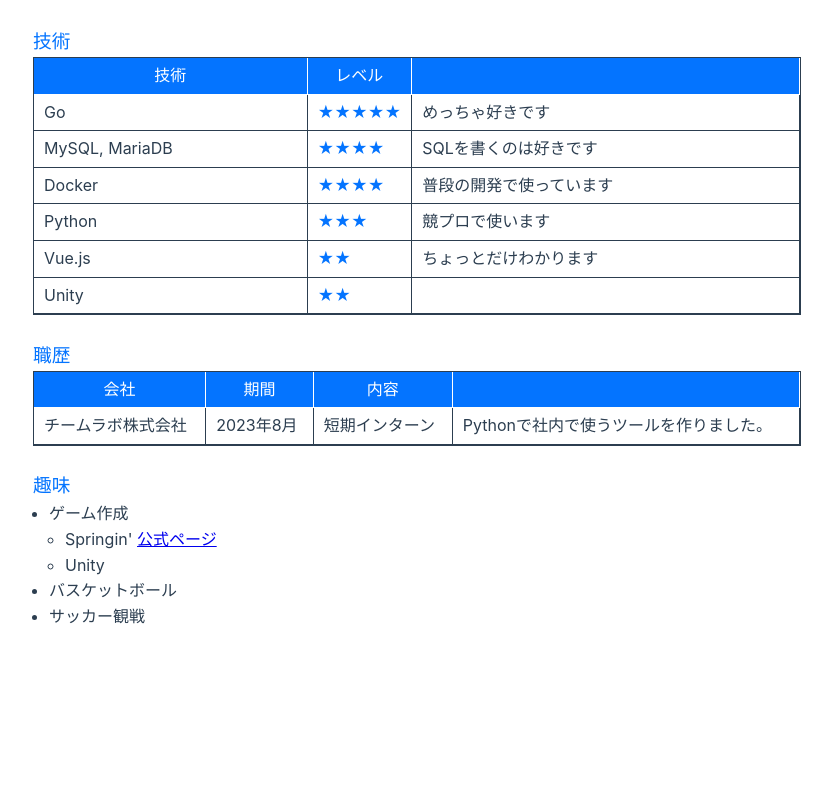
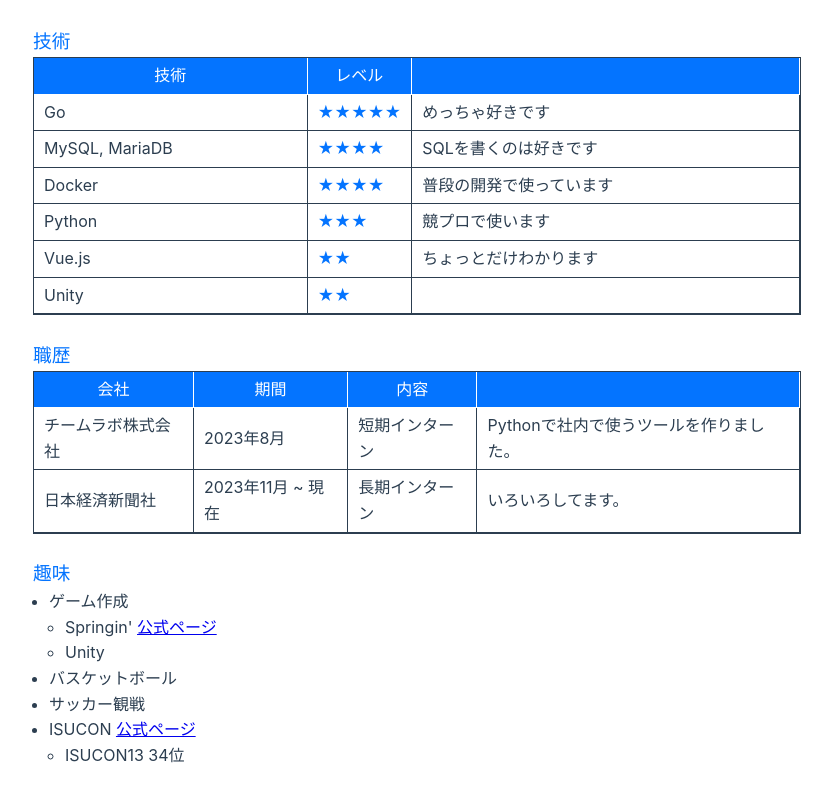
Before and after one commit to ikura-hamu/portfolio, a Vue app: page / in a window 1280 px wide. Shown: the part 476-1276 px from the top of the page, without its empty margins (223-1055 px from the left). Before the commit the page ends 1137 px from the top, so only its background shows below. Built offline with nearby package versions, Linux system fonts and the light colour scheme; no server answers.

Commit message:
:sparkles: isu-isu-hとか追加

```diff
--- a/src/components/AboutMe.vue
+++ b/src/components/AboutMe.vue
@@ -58,6 +58,10 @@ const grade = computed(() => {
         </ul>
         <li>バスケットボール</li>
         <li>サッカー観戦</li>
+        <li>ISUCON <a href="https://isucon.net">公式ページ</a></li>
+        <ul>
+          <li>ISUCON13 34位</li>
+        </ul>
       </ul>
     </div>
   </div>
--- a/src/components/CareerObjects.ts
+++ b/src/components/CareerObjects.ts
@@ -11,5 +11,11 @@ export const careers: career[] = [
     position: "短期インターン",
     period: "2023年8月",
     comment: "Pythonで社内で使うツールを作りました。"
-  }
+  },
+  {
+    company: "日本経済新聞社",
+    position: "長期インターン",
+    period: "2023年11月 ~ 現在",
+    comment: "いろいろしてます。"
+  },
 ]
--- a/src/components/Work.vue
+++ b/src/components/Work.vue
@@ -20,7 +20,7 @@ if (props.service == undefined) {
 }
 
 function autoLink(text: string) {
-  return text.replace(/(https?:\/\/[^\s]*)/g, "<a href='$1'  target=\"_blank\" rel=\"noopener noreferrer\">$1</a>");
+  return text.replace(/(https?:\/\/[a-zA-Z0-9-_\.\/]*)/g, "<a href='$1'  target=\"_blank\" rel=\"noopener noreferrer\">$1</a>");
 }
 
 const generateImgPath = (fileName: string | undefined): string => {
--- a/src/components/WorksObject.ts
+++ b/src/components/WorksObject.ts
@@ -28,6 +28,14 @@ export const works: work[] = [
     blog: "https://trap.jp/post/1842"
   },
   {
+    title: "isu-isu-h",
+    description: "\"isu-isu-h\"(いすいすえいち）は、ISUCON(https://isucon.net)で競技者の代わりにsshしていろいろやってくれるツール群です。ansibleによる1コマンドのデプロイとGrafanaなどによる監視・計測を行います。",
+    image: "isu-isu-h.png",
+    tags: ["ISUCON", "Docker"],
+    github: "https://github.com/reactive-futakotamagawa/isu-isu-h-13",
+    blog: "https://trap.jp/post/2047/"
+  },
+  {
     title: "いかしかめかアクティビティズ",
     description: "サークルの2023年春ハッカソンで作ったWebアプリ（ゲーム）です。部内SNSのメッセージを使ったゲームで、優秀賞を獲得しました。設計から行い、interfaceを用いて疎結合を目指しつつ初心者にもわかりやすいディレクトリ構成を目指しました。",
     image: "ika-shika-meka.png",
@@ -47,7 +55,7 @@ export const works: work[] = [
   },
   {
     title: "QRiP",
-    description: "QRiPはマイナンバーカードとQRコードを用いた旅行支援ツールです。宮城県が主催した「みやぎハッカソン」(https://2023.hackathon.miyagi.jp/ ) にチーム「牛タンずんだ餅」で3日間で開発し、サーバーサイドを担当しました。",
+    description: "QRiPはマイナンバーカードとQRコードを用いた旅行支援ツールです。宮城県が主催した「みやぎハッカソン」(https://2023.hackathon.miyagi.jp/) にチーム「牛タンずんだ餅」で3日間で開発し、サーバーサイドを担当しました。",
     image: "QRiP.jpg",
     tags: ["Go", "バックエンド", "MySQL"],
   },
@@ -75,5 +83,14 @@ export const works: work[] = [
     service: "https://portfolio.ikura-hamu.work",
     serviceImage: "ikura-hamu_icon.png",
     github: "https://github.com/ikura-hamu/portfolio",
-  }
+  },
+  {
+    title: "School Breakin' Tag",
+    description: "VRChatのゲームワールドです。Unityを用いて開発し、プログラムに携わりました。",
+    image: "SchoolBreakinTag.png",
+    tags: ["Unity", "ゲーム"],
+    service: "https://vrchat.com/home/world/wrld_5fddc89d-6c2f-4208-8873-038ea25f80c5",
+    serviceImage: "SchoolBreakinTag.png",
+    blog: "https://trap.jp/post/2026/"
+  },
 ]
```
Also changed, not shown: src/assets/images/isu-isu-h.png (added).
